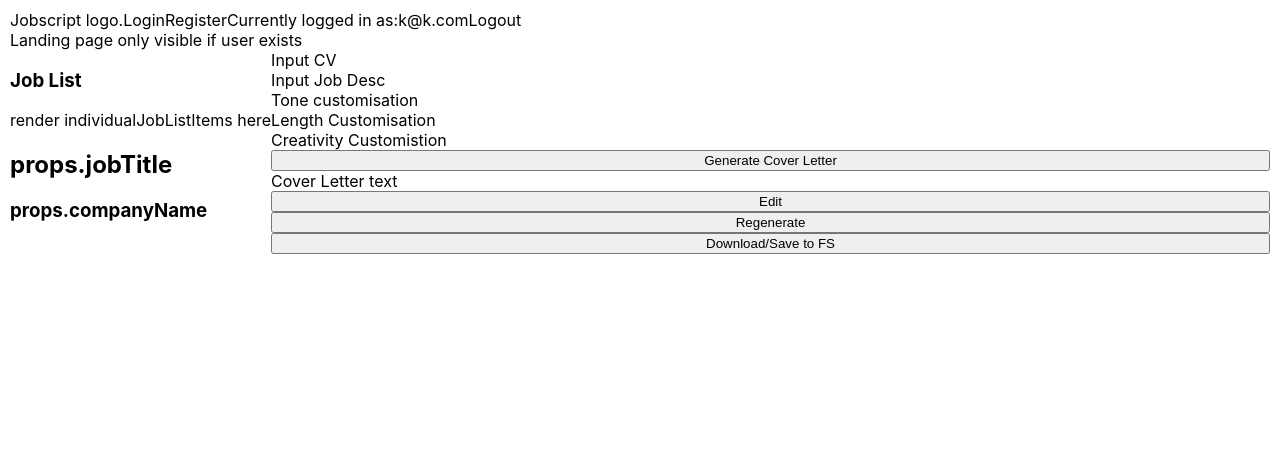
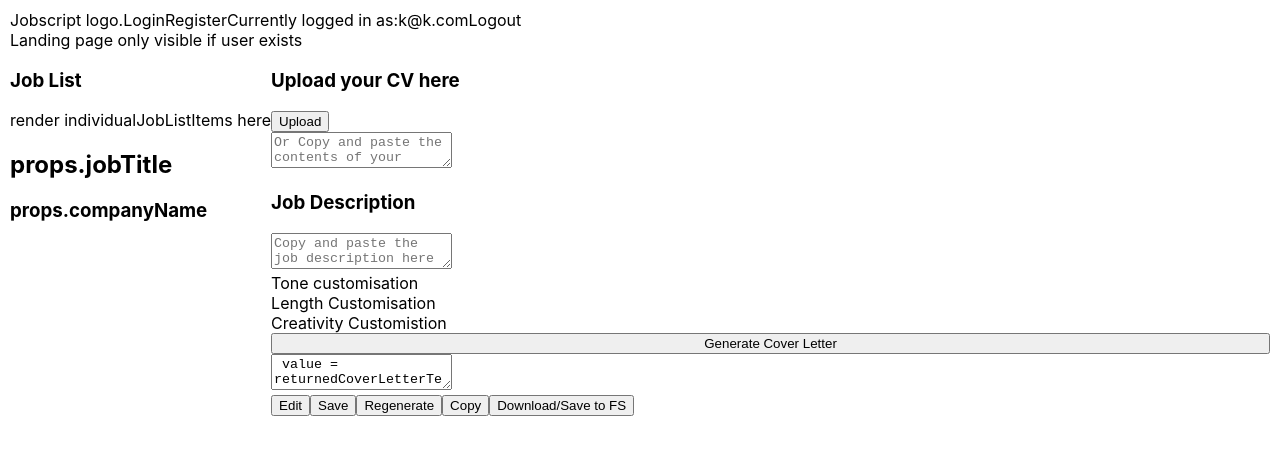
Before and after one commit to Funk3/jobscript, a React (Create React App) app in the folder client/: page / in a window 1280 px wide. Shown: the top 454 px of the page. Built offline with nearby package versions, Linux system fonts and the light colour scheme.

Commit message:
add coverletter jobdesc and cvinput components

```diff
--- a/client/src/components/App.jsx
+++ b/client/src/components/App.jsx
@@ -4,11 +4,15 @@ import React from "react";
 import Header from "./Header";
 import LandingPage from "./LandingPage";
 import JobList from "./JobList";
+import CoverLetter from "./CoverLetter";
+import InputResume from "./InputResume";
+import InputJobDesc from "./InputJobDesc";
 
 //Styles
 import "../styles/App.css";
 
 export default function App() {
+  //If we get user auth done:
   //Helper function here to find out if user exists eg currentUser takes in req.session and returns user object
   //if currentUser, render LandingPage, else render dashboard
   //pass currentUser into <Header/> component to render login/logout
@@ -23,17 +27,21 @@ export default function App() {
 
       <container>
         <JobList />
-        <div className="rhs-input-sections">
-        <section>Input CV</section>
-        <section>Input Job Desc</section>
-        <section>Tone customisation</section>
-        <section>Length Customisation</section>
-        <section>Creativity Customistion</section>
-        <button> Generate Cover Letter </button>
-        <section>Cover Letter text</section>
-        <button> Edit</button>
-        <button> Regenerate</button>
-        <button> Download/Save to FS </button>
+        <div className="rhs-sections">
+          <div className="rhs-user-inputs">
+            <InputResume />
+            <InputJobDesc />
+            <section>Tone customisation</section>
+            <section>Length Customisation</section>
+            <section>Creativity Customistion</section>
+          </div>
+
+          <button> Generate Cover Letter </button>
+
+
+            {/* coverLetterExists && */}
+            <CoverLetter />
+
         </div>
       </container>
     </main>
--- /dev/null
+++ b/client/src/components/CoverLetter.jsx
@@ -0,0 +1,24 @@
+import React from "react";
+
+export default function CoverLetter() {
+
+  //helper function (here or in app.js and pass as prop?) getCoverLetterByJobAppId(jobAppId) that takes in job_app id  and returns string with job_app.cover_letter_text
+  // returnedCoverLetterText = getCoverLetterByJobAppId(state.jobappid or props.jobappid?)
+
+
+  //edit buttons might need to be their own components as they do different things? or helpers to direct onClick
+  return (
+    <div className="rhs-cover-letter">
+      <textarea> value = returnedCoverLetterText </textarea>
+
+      <section classNames="manage-cl-buttons">
+      <button> Edit</button>
+      <button> Save</button>
+      <button> Regenerate</button>
+      <button> Copy</button>
+      <button> Download/Save to FS </button>
+      </section>
+
+    </div>
+  );
+}
--- /dev/null
+++ b/client/src/components/InputJobDesc.jsx
@@ -0,0 +1,10 @@
+import React from "react";
+
+export default function InputJobDesc(){
+  return(
+    <section>
+      <h3>Job Description</h3>
+      <textarea placeholder="Copy and paste the job description here"></textarea>
+    </section>
+  )
+}
--- /dev/null
+++ b/client/src/components/InputResume.jsx
@@ -0,0 +1,13 @@
+import React from "react";
+
+export default function InputResume() {
+  return (
+    <section className="rhs-input-resume-section">
+      <h3>Upload your CV here</h3>
+      <button>Upload</button>
+      <div>
+        <textarea placeholder="Or Copy and paste the contents of your resume here"></textarea>
+      </div>
+    </section>
+  );
+}
--- a/client/src/styles/App.css
+++ b/client/src/styles/App.css
@@ -41,7 +41,7 @@ aside {
   float: left;
 }
 
-.rhs-input-sections{
+.rhs-sections{
 display: flex;
 flex-direction: column;
 }
```
